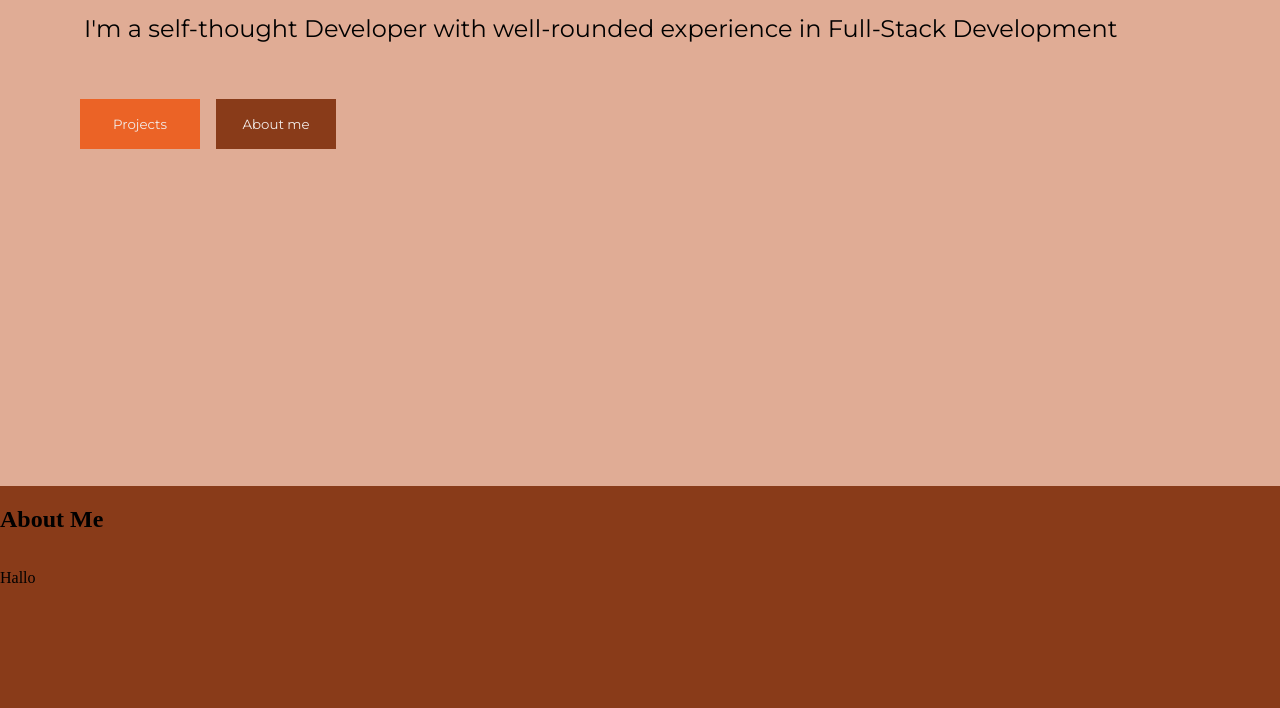
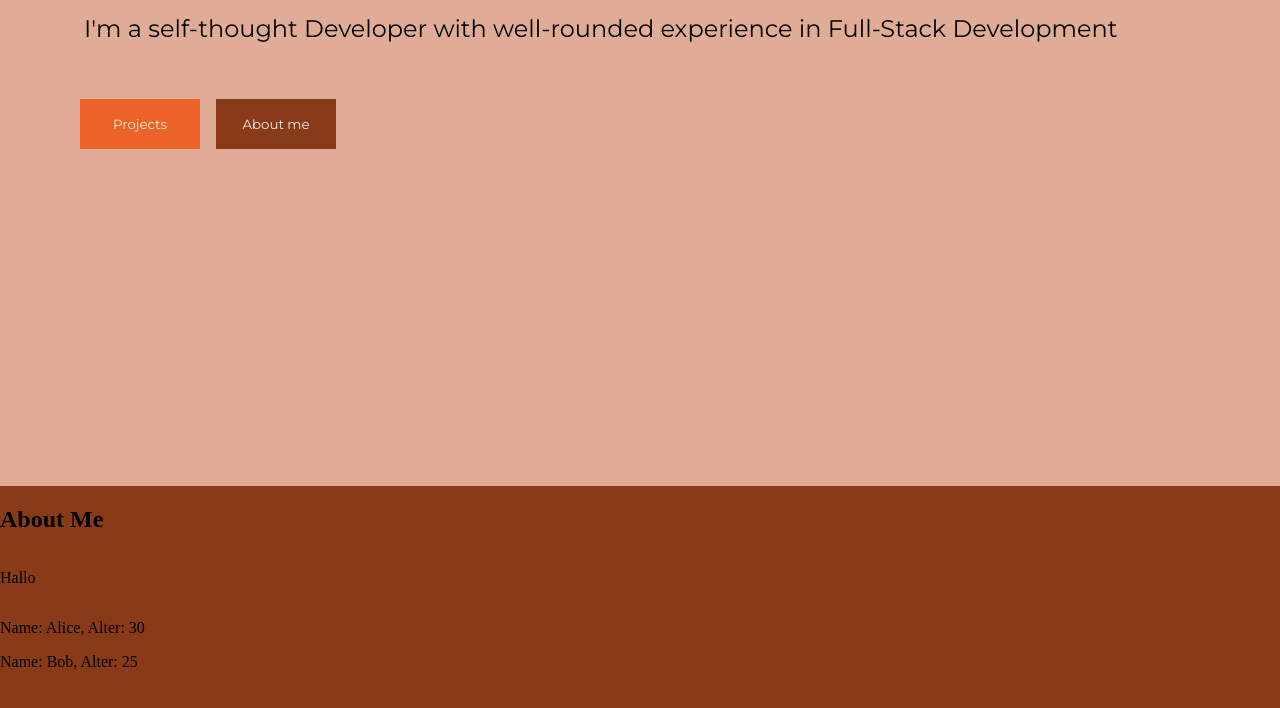
Before and after one commit to zoeldna/zoeldna.github.io, a plain HTML site: page index.html in a window 1280 px wide. Shown: the part 365-1073 px from the top of the page. Drawn offline with Linux system fonts and the light colour scheme.

Commit message:
added: dynamic json content loading for components

```diff
--- a/index.html
+++ b/index.html
@@ -30,8 +30,12 @@
     <div class="aboutContainer" id="about">
         <h2>About Me</h2>
         <div id="placeholder"></div>
+        <div id="jsonDemoContainer" >
+            <div id="jDataContainer"></div>
+        </div>
+    </div>
 
-    </div>
+
 
 
 
--- /dev/null
+++ b/src/assets/jsonContent/demo.json
@@ -0,0 +1,10 @@
+[
+  {
+    "name": "Alice",
+    "age": 30
+  },
+  {
+    "name": "Bob",
+    "age": 25
+  }
+]
--- a/src/js/components/aboutMe.js
+++ b/src/js/components/aboutMe.js
@@ -1,5 +1,7 @@
-document.addEventListener('DOMContentLoaded', function () {
+document.addEventListener('DOMContentLoaded', async function () {
     subtitle()
+    const jsonData = await loadAndReturnJson()
+    displayDataFromJson(jsonData)
 });
 
 function subtitle() {
@@ -18,3 +20,59 @@ function subtitle() {
         placeholder.appendChild(container)
     }
 }
+
+// fetch json beispiel
+
+/**
+ * @typedef {Object} Person
+ * @property {string} name
+ * @property {number} age
+ */
+
+/**
+ * Lädt eine JSON-Datei und gibt ein Array von Person-Objekten zurück
+ * @returns {Promise<Person[]>}
+ */
+async function loadAndReturnJson() {
+    try {
+        const response = await fetch("/src/assets/jsonContent/demo.json");
+        if (!response.ok) {
+            console.error(`HTTP-Fehler: ${response.status}`);
+            return [];
+        }
+        return await response.json();
+    } catch (error) {
+        console.error("Fehler beim Laden oder Parsen:", error);
+        return [];
+    }
+}
+
+
+/**
+ * Gibt eine Liste von Personen aus
+ * @param {Person[]} dataArray
+ */
+function displayDataFromJson(dataArray) {
+    const jDataContainer = document.getElementById("jDataContainer");
+
+    if (!jDataContainer) {
+        console.warn("jDataContainer wurde nicht gefunden.");
+        return;
+    }
+
+    dataArray.forEach(item => {
+        const container = document.createElement("div");
+        container.classList.add("container");
+
+        const text = document.createElement("p");
+        text.classList.add("text");
+
+        // Absicherung falls age oder name fehlen
+        const name = item.name ?? "Unbekannt";
+        const age = item.age ?? "n/a";
+        text.innerText = `Name: ${name}, Alter: ${age}`;
+
+        container.appendChild(text);
+        jDataContainer.appendChild(container);
+    });
+}
```
